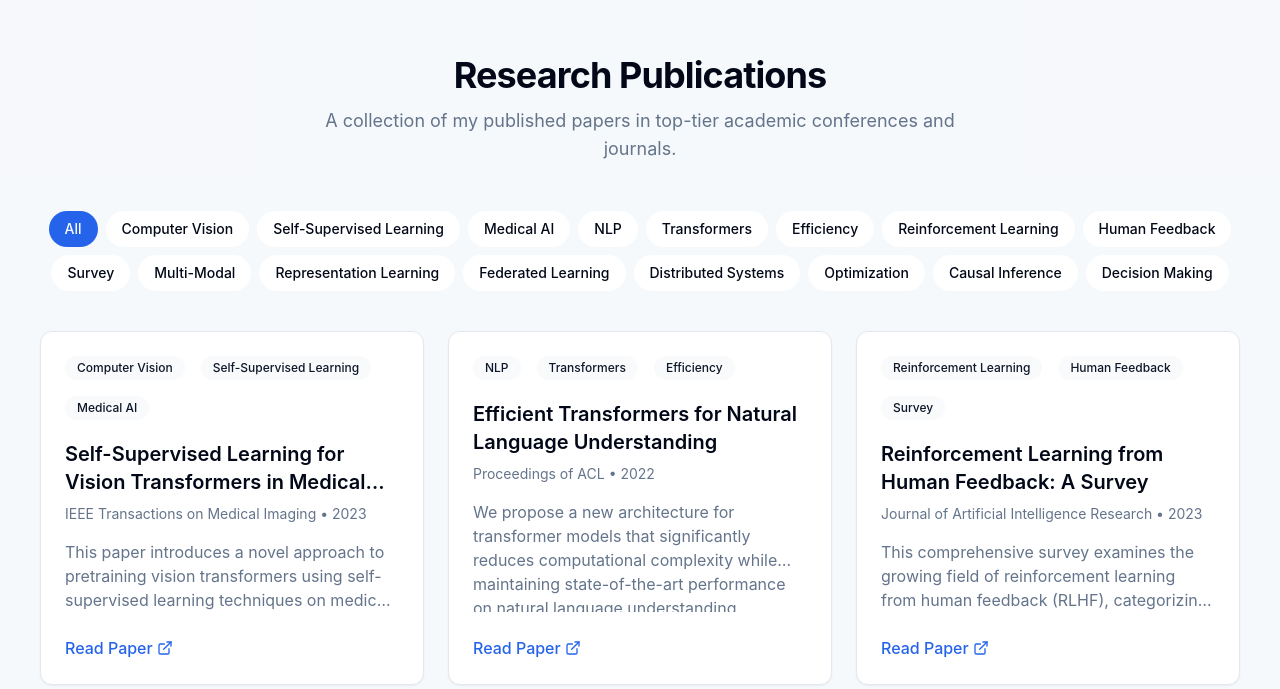
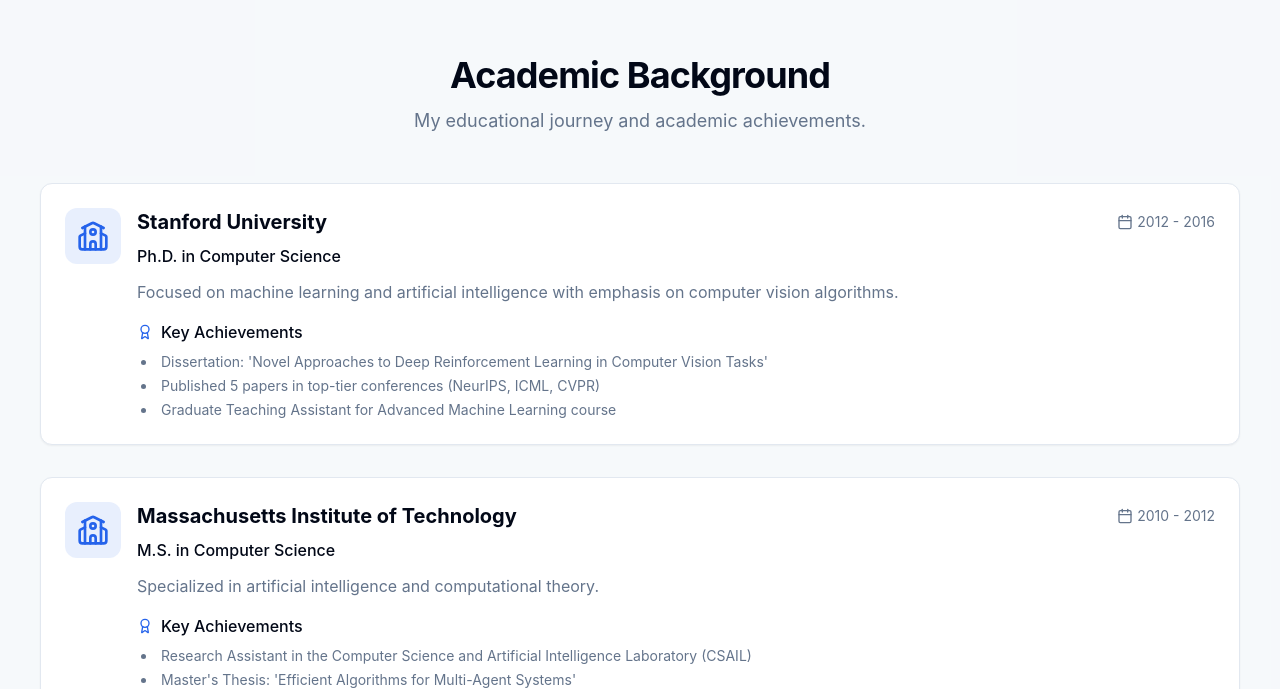
Before and after one commit to Unknown1bot/dynamic-research, a React (Vite) app: page / in a window 1280 px wide. Shown: the part 2111-2800 px from the top of the page. Built offline with nearby package versions, Linux system fonts and the light colour scheme.

Commit message:
Add Academics and Programming Skills sections
Adds new sections for Academics and Programming Skills to showcase academic background and programming expertise.

```diff
--- /dev/null
+++ b/src/components/AcademicsSection.tsx
@@ -0,0 +1,116 @@
+
+import React from 'react';
+import SectionHeading from './SectionHeading';
+import { School, Calendar, Award } from 'lucide-react';
+
+interface Education {
+  id: string;
+  institution: string;
+  degree: string;
+  field: string;
+  years: string;
+  description: string;
+  achievements?: string[];
+}
+
+const AcademicsSection = () => {
+  const education: Education[] = [
+    {
+      id: "1",
+      institution: "Stanford University",
+      degree: "Ph.D.",
+      field: "Computer Science",
+      years: "2012 - 2016",
+      description: "Focused on machine learning and artificial intelligence with emphasis on computer vision algorithms.",
+      achievements: [
+        "Dissertation: 'Novel Approaches to Deep Reinforcement Learning in Computer Vision Tasks'",
+        "Published 5 papers in top-tier conferences (NeurIPS, ICML, CVPR)",
+        "Graduate Teaching Assistant for Advanced Machine Learning course"
+      ]
+    },
+    {
+      id: "2",
+      institution: "Massachusetts Institute of Technology",
+      degree: "M.S.",
+      field: "Computer Science",
+      years: "2010 - 2012",
+      description: "Specialized in artificial intelligence and computational theory.",
+      achievements: [
+        "Research Assistant in the Computer Science and Artificial Intelligence Laboratory (CSAIL)",
+        "Master's Thesis: 'Efficient Algorithms for Multi-Agent Systems'"
+      ]
+    },
+    {
+      id: "3",
+      institution: "University of California, Berkeley",
+      degree: "B.S.",
+      field: "Computer Science",
+      years: "2006 - 2010",
+      description: "Graduated summa cum laude with focus on algorithms and computational mathematics.",
+      achievements: [
+        "Undergraduate Research Fellowship",
+        "Dean's List all semesters",
+        "Senior project on distributed computing algorithms"
+      ]
+    }
+  ];
+
+  return (
+    <section id="academics" className="py-20 bg-secondary/30">
+      <div className="section-container">
+        <SectionHeading
+          title="Academic Background"
+          subtitle="My educational journey and academic achievements."
+        />
+
+        <div className="space-y-8">
+          {education.map((item) => (
+            <div
+              key={item.id}
+              className="bg-white rounded-xl p-6 shadow-sm border border-border animate-fade-up"
+              style={{ animationDelay: `${parseInt(item.id) * 100}ms` }}
+            >
+              <div className="flex flex-col md:flex-row md:items-start gap-4">
+                <div className="flex-shrink-0 p-3 bg-primary/10 rounded-lg text-primary">
+                  <School className="h-8 w-8" />
+                </div>
+
+                <div className="flex-grow">
+                  <div className="flex flex-col md:flex-row md:items-center justify-between mb-2">
+                    <h3 className="text-xl font-bold">{item.institution}</h3>
+                    <div className="flex items-center text-muted-foreground mt-1 md:mt-0">
+                      <Calendar className="h-4 w-4 mr-1" />
+                      <span className="text-sm">{item.years}</span>
+                    </div>
+                  </div>
+
+                  <div className="mb-3">
+                    <span className="font-medium">{item.degree} in {item.field}</span>
+                  </div>
+
+                  <p className="text-muted-foreground mb-4">{item.description}</p>
+
+                  {item.achievements && item.achievements.length > 0 && (
+                    <div className="mt-3">
+                      <h4 className="font-medium flex items-center mb-2">
+                        <Award className="h-4 w-4 mr-2 text-primary" />
+                        Key Achievements
+                      </h4>
+                      <ul className="list-disc list-inside space-y-1 text-sm text-muted-foreground pl-1">
+                        {item.achievements.map((achievement, index) => (
+                          <li key={index}>{achievement}</li>
+                        ))}
+                      </ul>
+                    </div>
+                  )}
+                </div>
+              </div>
+            </div>
+          ))}
+        </div>
+      </div>
+    </section>
+  );
+};
+
+export default AcademicsSection;
--- a/src/components/Navbar.tsx
+++ b/src/components/Navbar.tsx
@@ -46,6 +46,8 @@ const Navbar = () => {
 
   const navLinks = [
     { name: 'About', href: '#about' },
+    { name: 'Academics', href: '#academics' },
+    { name: 'Skills', href: '#skills' },
     { name: 'Research', href: '#research' },
     { name: 'Projects', href: '#projects' },
     { name: 'Contact', href: '#contact' }
--- /dev/null
+++ b/src/components/ProgrammingSkillsSection.tsx
@@ -0,0 +1,143 @@
+
+import React from 'react';
+import SectionHeading from './SectionHeading';
+import { Code, Server, Cpu, Database, Globe, GitBranch } from 'lucide-react';
+
+interface SkillCategory {
+  id: string;
+  title: string;
+  icon: React.ElementType;
+  skills: {
+    name: string;
+    proficiency: number; // 1-5 scale
+  }[];
+}
+
+const ProgrammingSkillsSection = () => {
+  const skillCategories: SkillCategory[] = [
+    {
+      id: "1",
+      title: "Programming Languages",
+      icon: Code,
+      skills: [
+        { name: "Python", proficiency: 5 },
+        { name: "JavaScript/TypeScript", proficiency: 5 },
+        { name: "C++", proficiency: 4 },
+        { name: "Java", proficiency: 4 },
+        { name: "Go", proficiency: 3 },
+        { name: "Rust", proficiency: 3 }
+      ]
+    },
+    {
+      id: "2",
+      title: "Frameworks & Libraries",
+      icon: GitBranch,
+      skills: [
+        { name: "PyTorch", proficiency: 5 },
+        { name: "TensorFlow", proficiency: 5 },
+        { name: "React", proficiency: 4 },
+        { name: "Node.js", proficiency: 4 },
+        { name: "Flask", proficiency: 4 },
+        { name: "Django", proficiency: 3 }
+      ]
+    },
+    {
+      id: "3",
+      title: "Cloud & Infrastructure",
+      icon: Server,
+      skills: [
+        { name: "AWS", proficiency: 4 },
+        { name: "Google Cloud", proficiency: 4 },
+        { name: "Docker", proficiency: 5 },
+        { name: "Kubernetes", proficiency: 4 },
+        { name: "CI/CD", proficiency: 4 },
+        { name: "Terraform", proficiency: 3 }
+      ]
+    },
+    {
+      id: "4",
+      title: "Data & Databases",
+      icon: Database,
+      skills: [
+        { name: "SQL", proficiency: 4 },
+        { name: "MongoDB", proficiency: 4 },
+        { name: "Redis", proficiency: 3 },
+        { name: "Elasticsearch", proficiency: 3 },
+        { name: "Pandas", proficiency: 5 },
+        { name: "Spark", proficiency: 4 }
+      ]
+    }
+  ];
+
+  // Render proficiency bar
+  const renderProficiency = (level: number) => {
+    return (
+      <div className="flex w-28 h-2 bg-secondary rounded overflow-hidden">
+        {[1, 2, 3, 4, 5].map((i) => (
+          <div
+            key={i}
+            className={`h-full w-1/5 ${i <= level ? 'bg-primary' : 'bg-transparent'}`}
+          />
+        ))}
+      </div>
+    );
+  };
+
+  return (
+    <section id="skills" className="py-20 bg-white">
+      <div className="section-container">
+        <SectionHeading
+          title="Programming Skills"
+          subtitle="Technologies and tools I work with regularly."
+        />
+
+        <div className="grid grid-cols-1 md:grid-cols-2 gap-10">
+          {skillCategories.map((category) => (
+            <div
+              key={category.id}
+              className="bg-card rounded-xl p-6 shadow-sm border border-border animate-fade-up"
+              style={{ animationDelay: `${parseInt(category.id) * 100}ms` }}
+            >
+              <div className="flex items-center mb-6">
+                <div className="p-3 rounded-lg bg-primary/10 text-primary mr-4">
+                  <category.icon className="h-6 w-6" />
+                </div>
+                <h3 className="text-lg font-bold">{category.title}</h3>
+              </div>
+
+              <div className="space-y-4">
+                {category.skills.map((skill, index) => (
+                  <div key={index} className="flex items-center justify-between">
+                    <span className="font-medium">{skill.name}</span>
+                    {renderProficiency(skill.proficiency)}
+                  </div>
+                ))}
+              </div>
+            </div>
+          ))}
+        </div>
+
+        <div className="mt-16 grid grid-cols-1 md:grid-cols-2 lg:grid-cols-4 gap-4">
+          <div className="p-5 rounded-lg shadow-sm border border-border bg-secondary/20 text-center animate-fade-up" style={{ animationDelay: '100ms' }}>
+            <h3 className="text-3xl font-bold mb-2">15+</h3>
+            <p className="text-muted-foreground">Programming Languages</p>
+          </div>
+          <div className="p-5 rounded-lg shadow-sm border border-border bg-secondary/20 text-center animate-fade-up" style={{ animationDelay: '200ms' }}>
+            <h3 className="text-3xl font-bold mb-2">20+</h3>
+            <p className="text-muted-foreground">Frameworks & Libraries</p>
+          </div>
+          <div className="p-5 rounded-lg shadow-sm border border-border bg-secondary/20 text-center animate-fade-up" style={{ animationDelay: '300ms' }}>
+            <h3 className="text-3xl font-bold mb-2">8+</h3>
+            <p className="text-muted-foreground">Years Coding</p>
+          </div>
+          <div className="p-5 rounded-lg shadow-sm border border-border bg-secondary/20 text-center animate-fade-up" style={{ animationDelay: '400ms' }}>
+            <h3 className="text-3xl font-bold mb-2">100+</h3>
+            <p className="text-muted-foreground">Projects Completed</p>
+          </div>
+        </div>
+      </div>
+    </section>
+  );
+};
+
+export default ProgrammingSkillsSection;
--- a/src/pages/Index.tsx
+++ b/src/pages/Index.tsx
@@ -3,6 +3,8 @@ import React, { useEffect } from 'react';
 import Navbar from '@/components/Navbar';
 import HeroSection from '@/components/HeroSection';
 import AboutSection from '@/components/AboutSection';
+import AcademicsSection from '@/components/AcademicsSection';
+import ProgrammingSkillsSection from '@/components/ProgrammingSkillsSection';
 import ResearchSection from '@/components/ResearchSection';
 import ProjectsSection from '@/components/ProjectsSection';
 import ContactSection from '@/components/ContactSection';
@@ -41,6 +43,8 @@ const Index = () => {
       <Navbar />
       <HeroSection />
       <AboutSection />
+      <AcademicsSection />
+      <ProgrammingSkillsSection />
       <ResearchSection />
       <ProjectsSection />
       <ContactSection />
```
